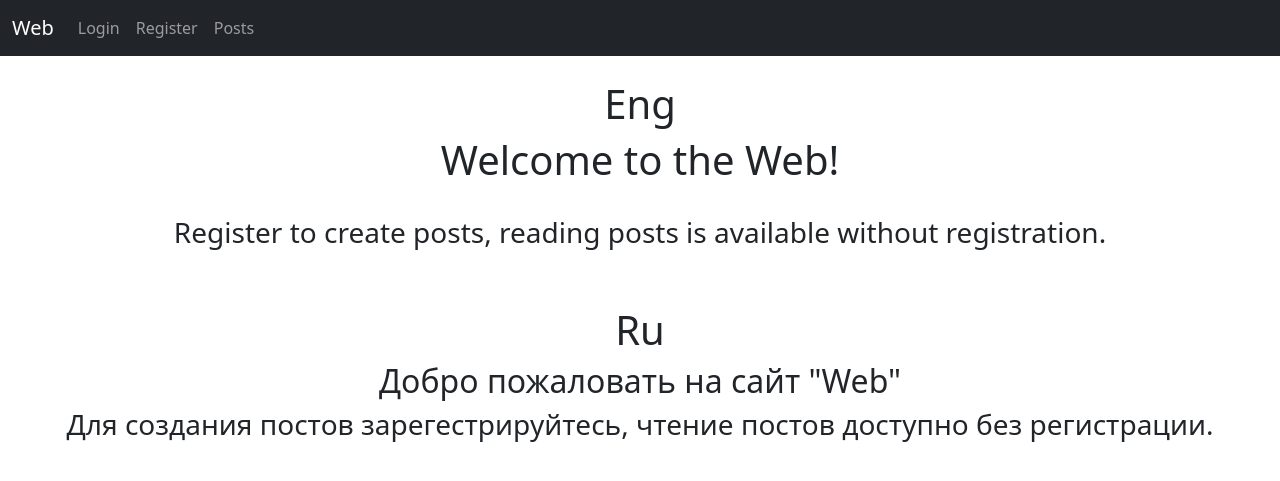
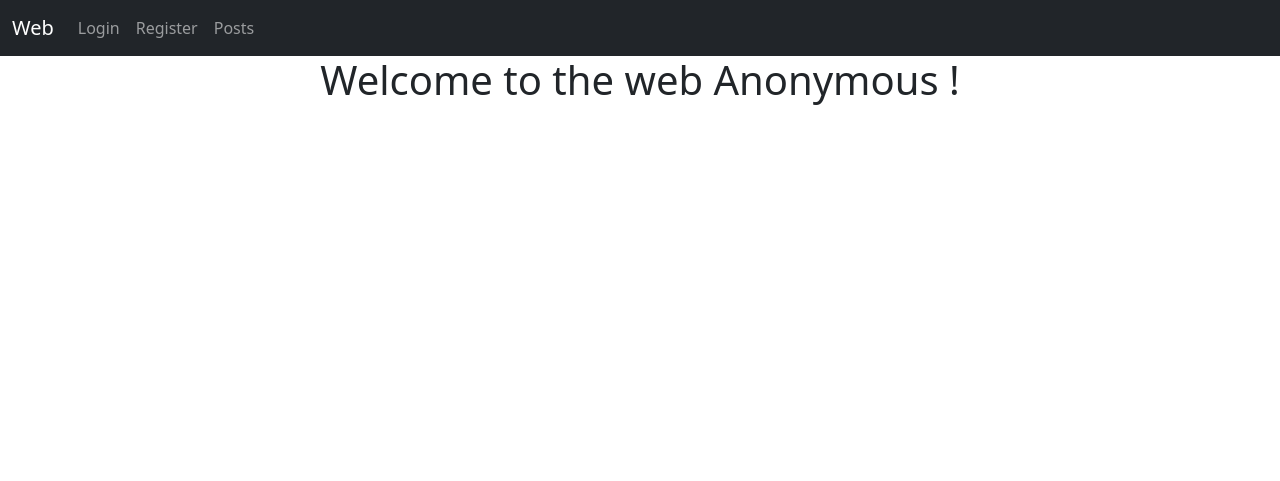
Before and after one commit to Dest1ni/Project, a Django app: page / in a window 1280 px wide. Shown: the top 481 px of the page. Run offline with Django 4.2, Linux system fonts and the light colour scheme; some libraries are stand-ins or nearby versions.

Commit message:
Update some templates

```diff
--- a/web/customauth/views.py
+++ b/web/customauth/views.py
@@ -13,7 +13,7 @@ class UserCreationView(CreateView):
     success_url = reverse_lazy("posts:show-posts")
 
 class LoginView(BaseLoginView):
-    next_page = reverse_lazy("posts:show-posts")
+    next_page = reverse_lazy("main-page")
 
 class LogoutView(BaseLogoutView):
-    next_page = reverse_lazy("posts:show-posts")
+    next_page = reverse_lazy("main-page")
--- a/web/posts/templates/posts/detail.html
+++ b/web/posts/templates/posts/detail.html
@@ -7,7 +7,7 @@
     <h1>{{post.title}}</h1><br>
     <h5><em>Created by {{post.user.username}}</em></h5>
 </div>
-<div class="mt-2 p-2">
+<div class = "mt-2 px-3">
     <h3>{{post.body}}</h3>
 </div>
 {% endblock body %}
--- a/web/web/templates/web/index.html
+++ b/web/web/templates/web/index.html
@@ -5,14 +5,6 @@ Web
 
 {% block body %}
     <div class="text-center">
-        <br>
-        <h1>Eng<h1>
-        <h1>Welcome to the Web!</h1><br>
-        <h3>Register to create posts, reading posts is available without registration.</h3>
-        <br>
-        <br>
-        <h1>Ru<h1>
-        <h2>Добро пожаловать на сайт "Web"</h2>
-        <h3>Для создания постов зарегестрируйтесь, чтение постов доступно без регистрации.</h3>
+        <h1>Welcome to the web {% firstof user.username 'Anonymous'%} !</h1>
     </div>
 {% endblock body %}
--- a/web/web/views.py
+++ b/web/web/views.py
@@ -1,5 +1,13 @@
 from django.views.generic import TemplateView
-
+from customauth.models import UserModel
 
 class IndexView(TemplateView):
     template_name='web/index.html'
+    def get_context_data(self, **kwargs):
+        context =  super().get_context_data(**kwargs)
+        user = UserModel
+        if self.request.user.is_authenticated:
+            context["message"] = f"Welcome to the web {user.username}"
+        else:
+            context["message"] = f"Welcome to the web Anonymous"
+        return context
```
